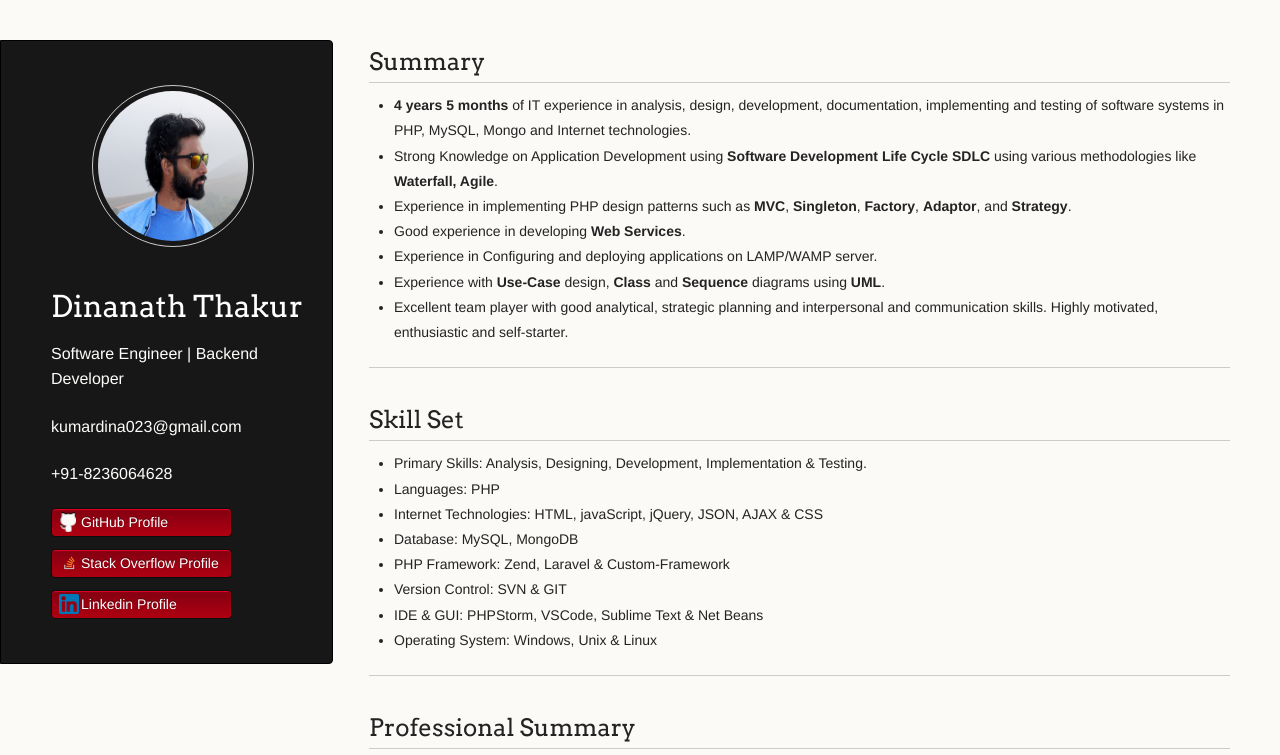
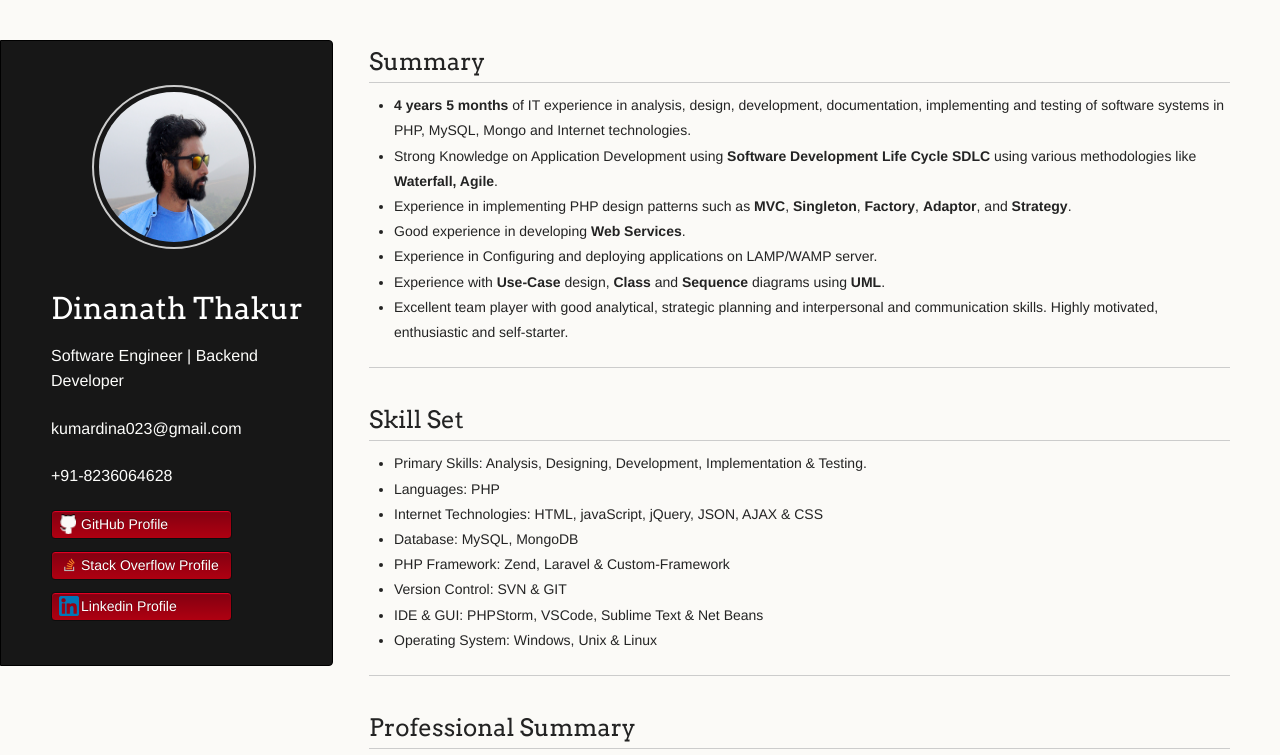
Before and after one commit to DinanathThakur/dinanaththakur.github.io, a Jekyll site: the page built from index.md, in a window 1280 px wide. Shown: the top 755 px of the page. Built offline with Jekyll 4.4.1, drawn with Linux system fonts in a browser that asks for light colours; our own code applies the rules of GitHub Pages for plain Markdown files.

Commit message:
inline css

```diff
--- a/_layouts/default.html
+++ b/_layouts/default.html
@@ -16,7 +16,9 @@
   <body>
     <div class="wrapper">
       <header>
-          <img class="profile-image img-responsive pull-left" style="border-radius: 50%;height:150px;width:150px; left: 16%;" src="assets/images/profile.JPG" alt="James Lee">
+          <img class="profile-image img-responsive pull-left"
+          style="border-radius: 50%;height:150px;width:150px; left: 16%;position: relative;padding: 5px;border: 2px solid #ccc;"
+          src="assets/images/profile.JPG" alt="James Lee">
         <h1 class="header">{{ site.name}}</h1>
         <p class="header">{{ site.description}}</p>
         <p class="header">{{ site.email_id}}</p>
--- a/_sass/jekyll-theme-dinky.scss
+++ b/_sass/jekyll-theme-dinky.scss
@@ -150,12 +150,6 @@ img {
   padding: 5px;
   margin: 10px 0 32px 0;
   border: 1px solid #ccc;
-}
-
-.img.profile-image  {
-  position: relative;
-  padding: 5px;
-  border: 2px solid #ccc;
 }
 
 p img, .emoji {
```
